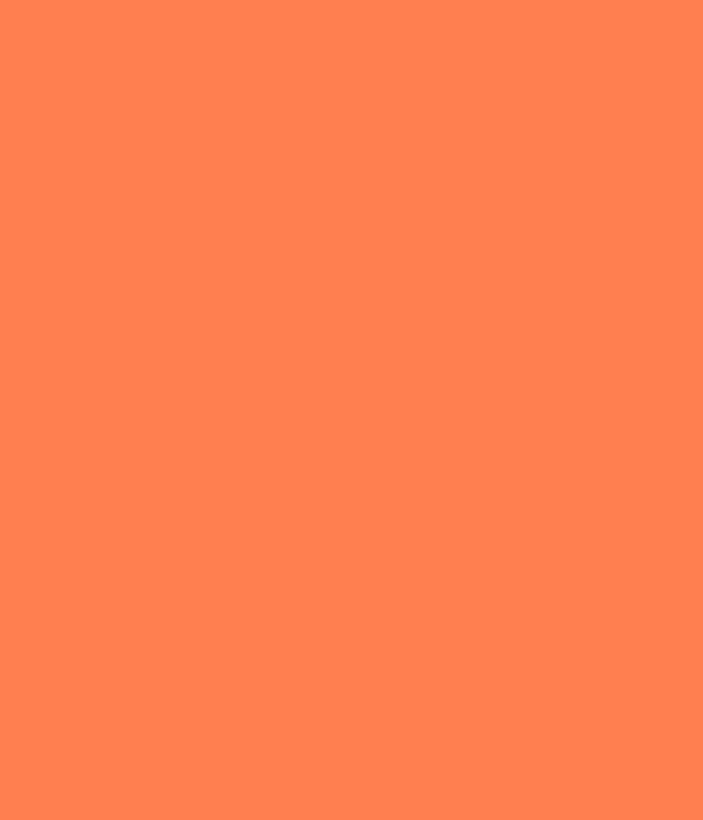
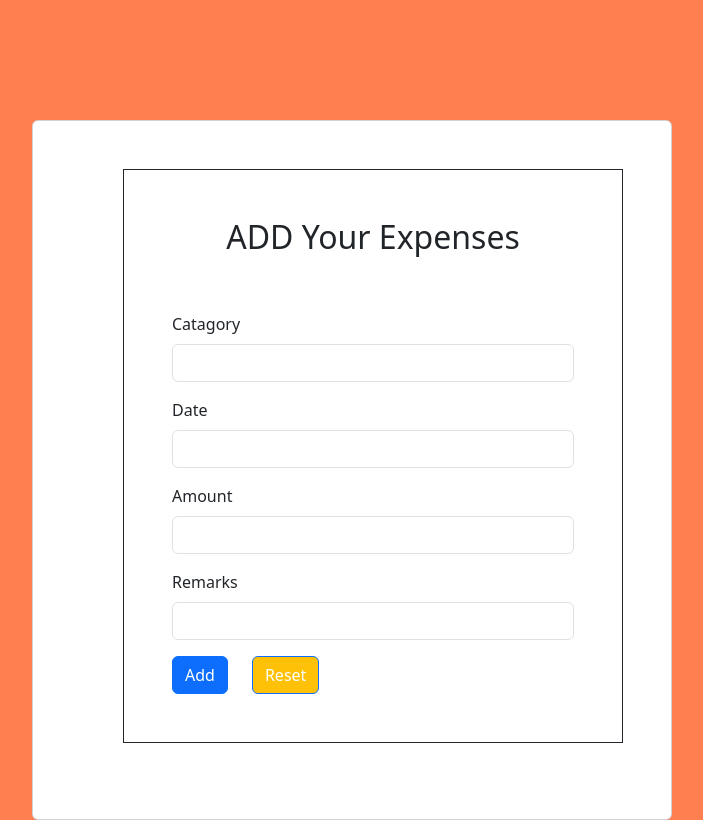
Before and after one commit to 26-nitesh/Expense-Manager-UI, a React (Create React App) app: page /addExpenses in a window 1280 px wide. Before the commit this address had no page. Shown: the whole page, without its empty margins (88-791 px from the left). Built offline with nearby package versions, Linux system fonts and the light colour scheme.

Commit message:
Add Expences

```diff
--- a/src/App.js
+++ b/src/App.js
@@ -1,5 +1,6 @@
 import 'bootstrap/dist/css/bootstrap.min.css'
 import { BrowserRouter, Route, Routes } from 'react-router-dom';
+import AddExpenses from './Components/AddExpences';
 import DashBoard from './Components/DashBoard';
 import Login from './Components/Login';
 import Main from './Components/Main';
@@ -15,6 +16,7 @@ function App() {
     <Route path={'/'} element={<Login></Login>}></Route>
     <Route path={'sign-up'} element={<SignUP></SignUP>}></Route>
     <Route path={'/dashboard'} element={<DashBoard></DashBoard>}></Route>
+    <Route path={'/addExpenses'} element={<AddExpenses></AddExpenses>}></Route>
    </Routes>
    </BrowserRouter>
     </div>
--- /dev/null
+++ b/src/Components/AddExpences.jsx
@@ -0,0 +1,73 @@
+import { useFormik } from "formik";
+import { Button, Card, Col, Form, FormControl, FormGroup, FormLabel, Row } from 'react-bootstrap';
+
+
+
+const AddExpenses = ()=>{
+
+    const expanseFormik = useFormik(
+        {
+            initialValues:{
+                catagory:"",
+                date:"",
+                amount:"",
+                remarks:""
+            },
+            onSubmit:async (values)=>{
+
+                expanseFormik.resetForm();
+             }
+            }
+    )
+
+    return(
+        <Row>
+        <Col>
+          <Card style={{width:'40rem',height:'700px',margin:'120px',position:'absolute'}}>
+            <div className='border border-dark mt-5 p-5 mb-5' style={{marginLeft:'90px',width:'500px'}}>
+            <h2 className='text-center'>ADD Your Expenses</h2>
+            <Form onSubmit={expanseFormik.handleSubmit}>
+              <FormGroup>
+              <FormLabel className='mt-5'>
+           Catagory
+            </FormLabel>
+              <FormControl type='text' name='catagory' onChange={expanseFormik.handleChange}>
+     </FormControl>
+            </FormGroup>
+            <FormGroup>
+              <FormLabel className='mt-3'>
+            Date
+            </FormLabel>
+              <FormControl type='text' name='date'  onChange={expanseFormik.handleChange}>
+
+                </FormControl>
+            </FormGroup>
+            <FormGroup>
+              <FormLabel className='mt-3'>
+            Amount
+            </FormLabel>
+              <FormControl type='text' name='amount'  onChange={expanseFormik.handleChange}>
+
+                </FormControl>
+            </FormGroup>
+            <FormGroup>
+              <FormLabel className='mt-3'>
+            Remarks
+            </FormLabel>
+              <FormControl type='text' name='remarks'  onChange={expanseFormik.handleChange}>
+
+                </FormControl>
+            </FormGroup>
+            <FormGroup>
+              <Button className='bg-pimary mt-3' type='submit'>Add</Button>
+              <Button className='bg-warning mt-3 mx-4' type='reset'>Reset</Button>
+            </FormGroup>
+            </Form>
+            </div>
+          </Card>
+        </Col>
+      </Row>
+    )
+}
+
+export default AddExpenses;
--- a/src/data/data.json
+++ b/src/data/data.json
@@ -14,5 +14,8 @@
       "password": "123",
       "id": 2
     }
+  ],
+  "expences":[
+
   ]
 }
```
Also changed, not shown: src/Components/ViewExpences.jsx (added, +14 -0 lines), src/Services/expenseService.js (added).
